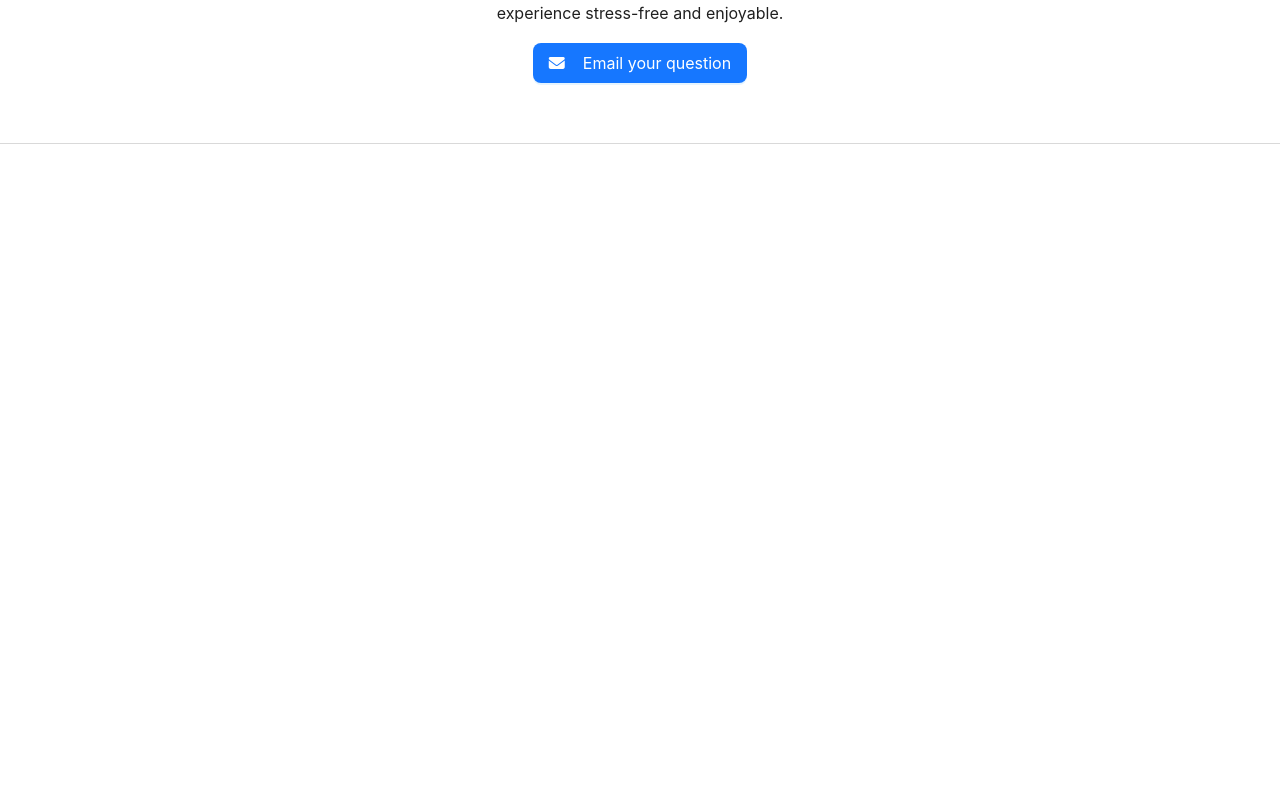
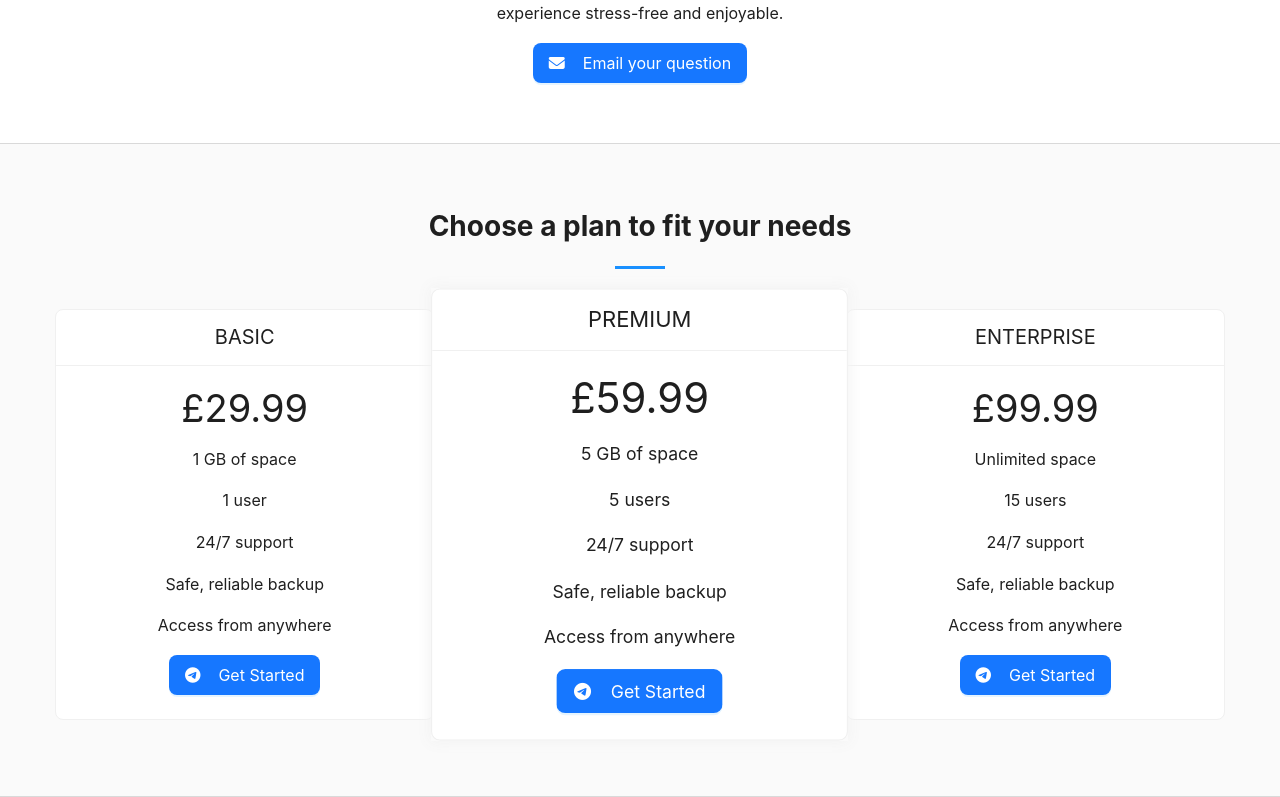
Before and after one commit to tangguhriyadi/fe-portfolio, a React (Create React App) app: page / in a window 1280 px wide. Shown: the part 3269-4066 px from the top of the page. Before the commit the page ends 3413 px from the top, so only its background shows below. Built offline with nearby package versions, Linux system fonts and the light colour scheme.

Commit message:
style(pricing): create pricing component using List

```diff
--- /dev/null
+++ b/src/components/home/AppPricing.tsx
@@ -0,0 +1,84 @@
+import React from 'react';
+
+import { List, Card, Button } from 'antd';
+
+const data = [
+  {
+    title: 'Basic',
+    content: [
+      {
+        price: '£29.99',
+        space: '1 GB of space',
+        user: '1 user',
+        support: '24/7 support',
+        backup: 'Safe, reliable backup',
+        access: 'Access from anywhere'
+      }
+    ]
+  },
+  {
+    title: 'Premium',
+    content: [
+      {
+        price: '£59.99',
+        space: '5 GB of space',
+        user: '5 users',
+        support: '24/7 support',
+        backup: 'Safe, reliable backup',
+        access: 'Access from anywhere'
+      }
+    ]
+  },
+  {
+    title: 'Enterprise',
+    content: [
+      {
+        price: '£99.99',
+        space: 'Unlimited space',
+        user: '15 users',
+        support: '24/7 support',
+        backup: 'Safe, reliable backup',
+        access: 'Access from anywhere'
+      }
+    ]
+  }
+];
+
+const AppPricing:React.FC = () => {
+  return (
+    <div id="pricing" className="block pricingBlock bgGray">
+      <div className="container-fluid">
+        <div className="titleHolder">
+          <h2>Choose a plan to fit your needs</h2>
+        </div>
+        <List
+          grid={{
+            gutter: 16,
+            xs: 1,
+            sm: 1,
+            md: 3,
+            lg: 3,
+            xl: 3,
+            xxl: 3,
+          }}
+          dataSource={data}
+          renderItem={item => (
+            <List.Item>
+              <Card title={item.title}>
+                <p className="large">{item.content[0].price}</p>
+                <p>{item.content[0].space}</p>
+                <p>{item.content[0].user}</p>
+                <p>{item.content[0].support}</p>
+                <p>{item.content[0].backup}</p>
+                <p>{item.content[0].access}</p>
+                <Button type="primary" size="large"><i className="fab fa-telegram-plane"></i> Get Started</Button>
+              </Card>
+            </List.Item>
+          )}
+        />
+      </div>
+    </div>
+  );
+}
+
+export default AppPricing;
--- a/src/components/views/AppHome.tsx
+++ b/src/components/views/AppHome.tsx
@@ -3,6 +3,7 @@
 import AppFaq from '../home/AppFaq'
 import AppFeature from '../home/AppFeature'
 import AppHero from '../home/AppHero'
+import AppPricing from '../home/AppPricing'
 import AppWorks from '../home/AppWorks'
 
 const AppHome:React.FC = () => {
@@ -13,6 +14,7 @@
         <AppFeature />
         <AppWorks />
         <AppFaq />
+        <AppPricing />
     </div>
   )
 }
```
